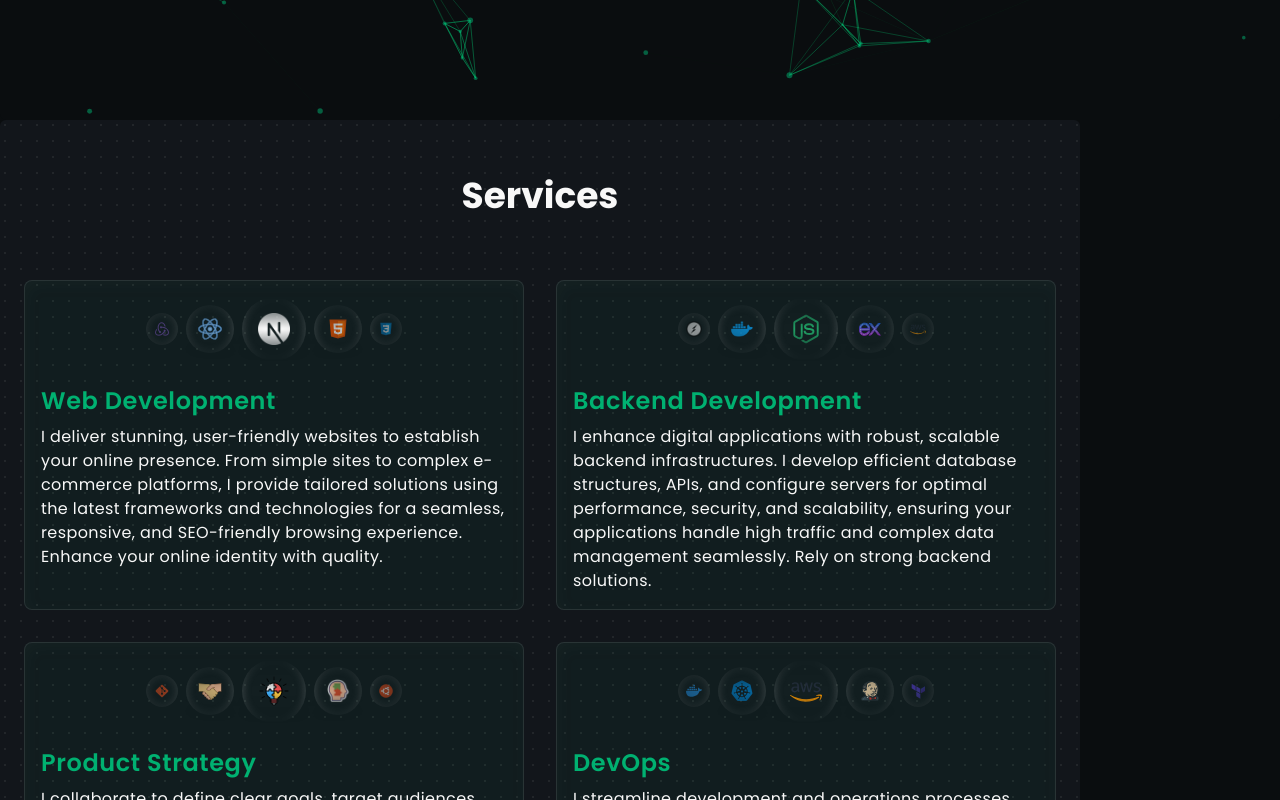
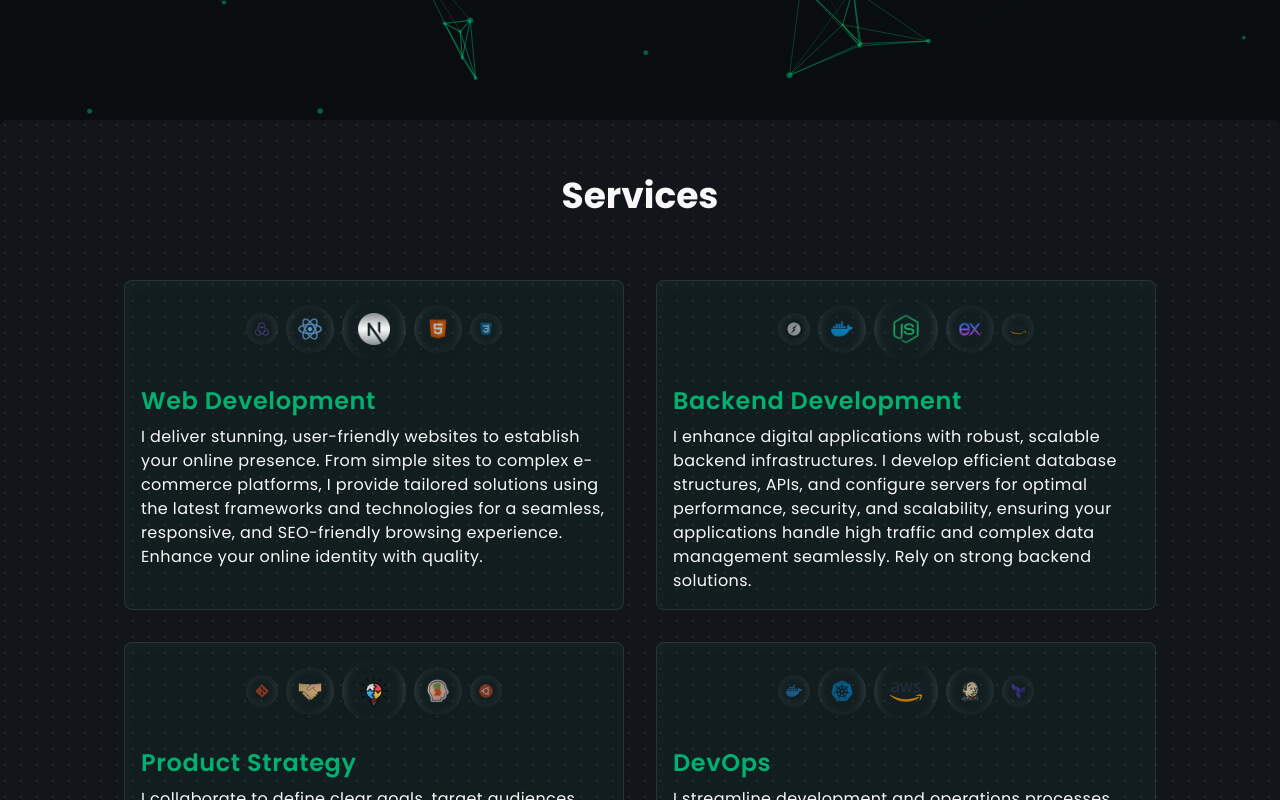
Before and after one commit to suthar-suresh/portfolio, a Next.js app: page / in a window 1280 px wide. Shown: the part 680-1480 px from the top of the page. Built offline with nearby package versions, Linux system fonts and the light colour scheme; no server answers; what tailwindcss-debug-screens would draw is missing.

Commit message:
Refactor HomeSection2 to use ResponsiveBox as the main container for improved layout structure

```diff
--- a/src/components/home/Section2.tsx
+++ b/src/components/home/Section2.tsx
@@ -6,16 +6,17 @@ import services from "@/data/services";
 
 const HomeSection2 = ({ id }: { id: string }) => {
   return (
-    <section
-      className="dark:bg-[var(--dialogColor)] bg-[var(--dialogColor)] min-h-screen items-center justify-center dark:bg-dot-white/[0.15] bg-dot-white/[0.15] rounded-md"
+    <ResponsiveBox
+      classNames="dark:bg-[var(--dialogColor)] bg-[var(--dialogColor)] min-h-screen items-center justify-center dark:bg-dot-white/[0.15] bg-dot-white/[0.15] rounded-md"
       id={id}
-      aria-labelledby="services-heading"
     >
-      <ConstrainedBox classNames="p-4 py-16 z-20">
-        <SectionTitle level={2} id="services-heading">Services</SectionTitle>
-        <HoverLayoutGrid cards={services} />
-      </ConstrainedBox>
-    </section>
+      <section aria-labelledby="services-heading">
+        <ConstrainedBox classNames="p-4 py-16 z-20">
+          <SectionTitle level={2} id="services-heading">Services</SectionTitle>
+          <HoverLayoutGrid cards={services} />
+        </ConstrainedBox>
+      </section>
+    </ResponsiveBox>
   );
 };
 
```
